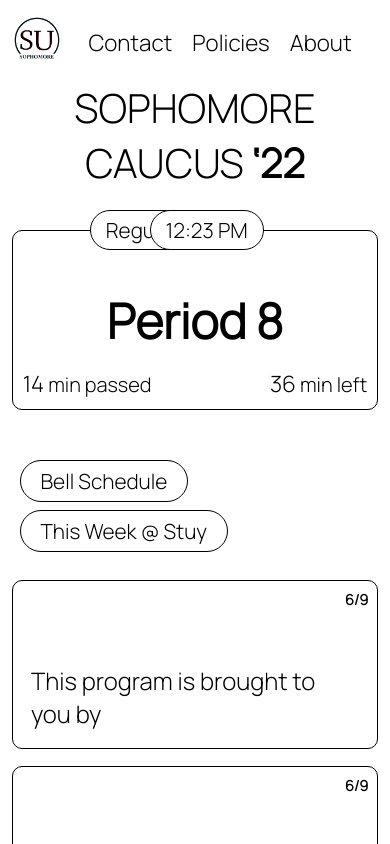
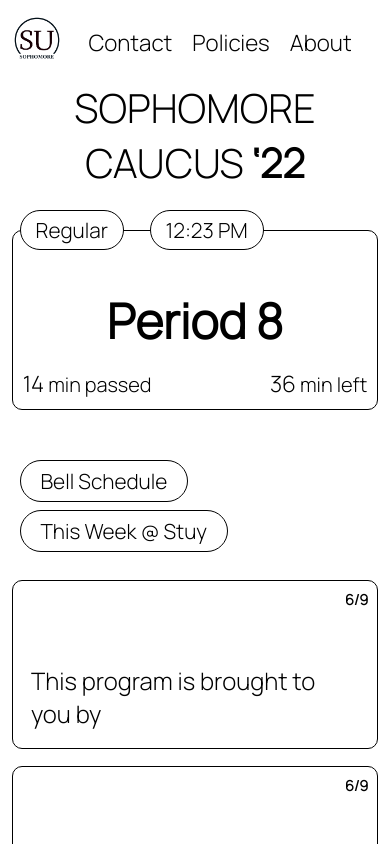
Before and after one commit to leomet07/sophomore.stuysu.org, a Next.js app: page / in a window 390 px wide. Shown: the top 844 px of the page. Built offline with nearby package versions, Linux system fonts and the light colour scheme.

Commit message:
Fix the pill button's display on mobile

```diff
--- a/styles/ScheduleWidget.module.css
+++ b/styles/ScheduleWidget.module.css
@@ -62,9 +62,6 @@
 	font-size: 2rem;
 }
 @media (max-width: 750px) {
-	#schedule_type {
-		margin-left: 20vw;
-	}
 	#schedule_widget {
 		font-size: 1.25rem;
 	}
```
